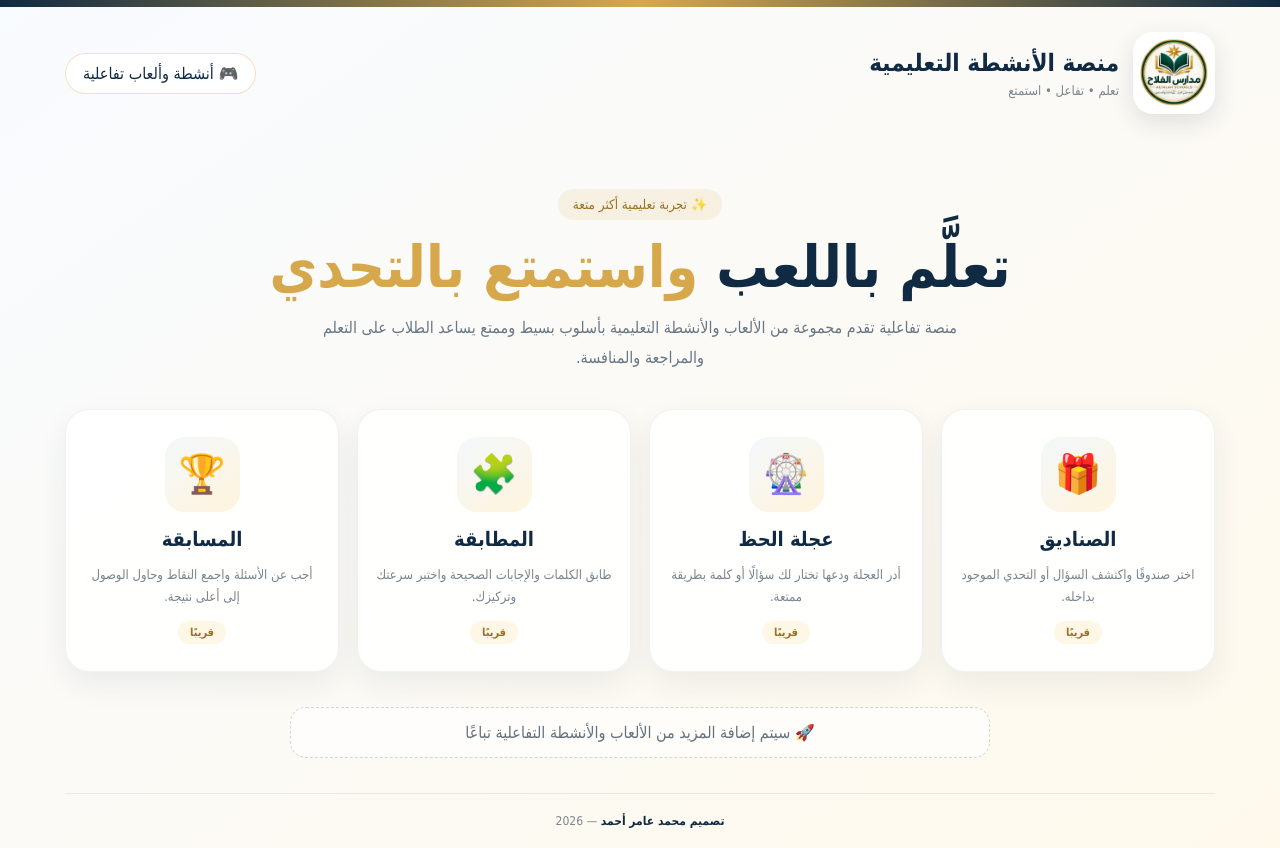
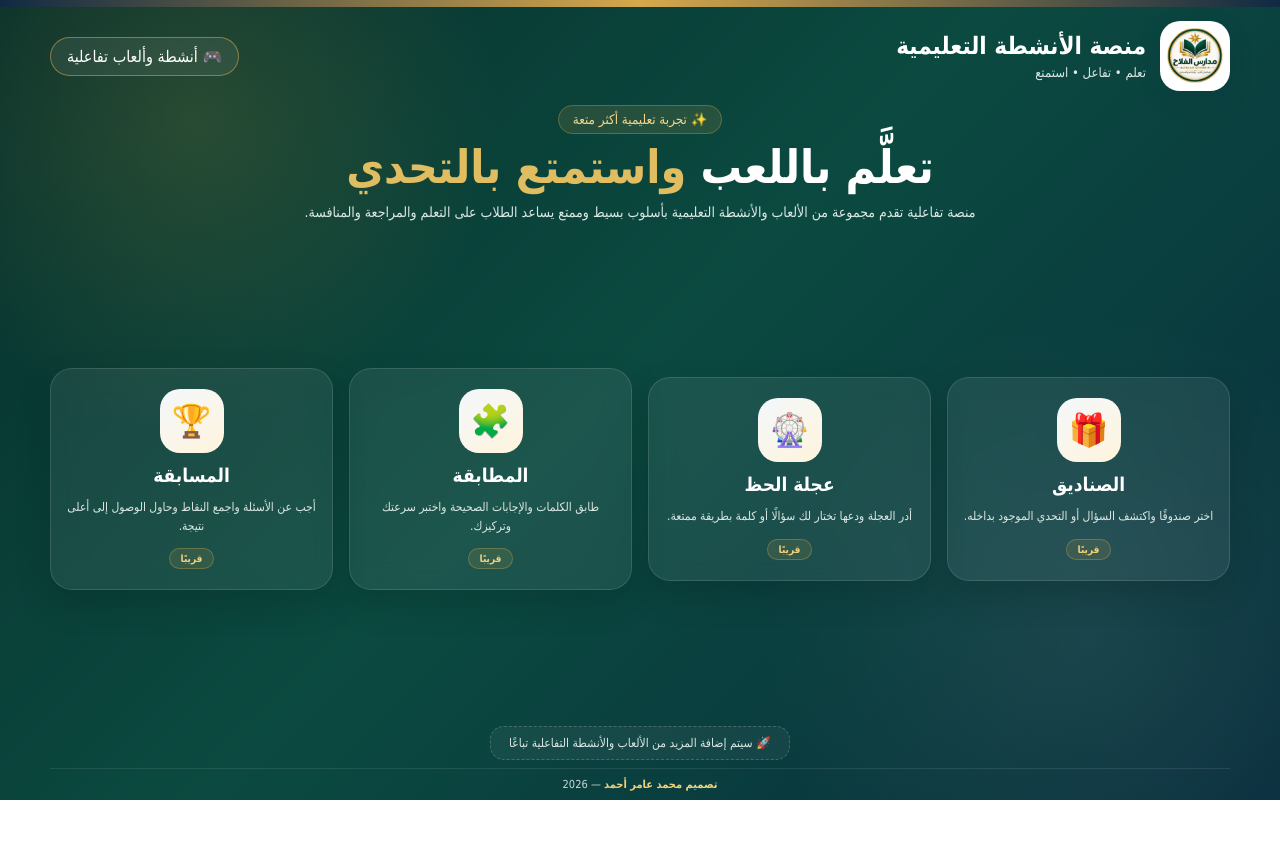
Before and after one commit to muhammadamer1618-dev/activities, a plain HTML site: page index.html in a window 1280 px wide. After the commit the page ends 800 px from the top, so only its background shows below. Drawn offline with Linux system fonts and the light colour scheme.

Commit message:
Update index.html

```diff
--- a/index.html
+++ b/index.html
@@ -4,17 +4,21 @@
 <meta charset="UTF-8"><meta name="viewport" content="width=device-width,initial-scale=1">
 <title>منصة الأنشطة التعليمية</title>
 <style>
-*{box-sizing:border-box}body{margin:0;font-family:Tahoma,Arial;background:linear-gradient(145deg,#f8fbff,#fff9ec);color:#203040;min-height:100vh}
+*{box-sizing:border-box}body{margin:0;font-family:Tahoma,Arial;color:#fff;height:100vh;overflow:hidden;background:
+radial-gradient(circle at 15% 15%,rgba(212,175,55,.16),transparent 24%),
+radial-gradient(circle at 85% 80%,rgba(255,255,255,.07),transparent 26%),
+linear-gradient(135deg,#062f2b 0%,#0b4a40 48%,#082e3d 100%)}
 .top{height:7px;background:linear-gradient(90deg,#102a43,#d6a84b,#102a43)}
-.wrap{width:min(1150px,92%);margin:auto}
-header{display:flex;align-items:center;justify-content:space-between;padding:25px 0}
-.brand{display:flex;align-items:center;gap:14px}.logo{width:82px;height:82px;background:white;border-radius:20px;padding:7px;box-shadow:0 8px 25px #102a4320}.logo img{width:100%;height:100%;object-fit:contain}
-.brand h2{margin:0;color:#102a43}.brand p{margin:6px 0 0;color:#7b8790;font-size:13px}.tag{background:white;padding:10px 17px;border-radius:30px;border:1px solid #d6a84b55;color:#102a43}
-.hero{text-align:center;padding:55px 10px 35px}.hero small{background:#d6a84b20;color:#997126;padding:8px 15px;border-radius:30px}.hero h1{font-size:clamp(35px,5vw,58px);color:#102a43;margin:20px 0 12px}.hero h1 span{color:#d6a84b}.hero p{max-width:670px;margin:auto;color:#687784;line-height:1.9}
-.games{display:grid;grid-template-columns:repeat(4,1fr);gap:18px;padding-bottom:35px}.card{background:#ffffffdd;border-radius:24px;text-align:center;padding:27px 18px;box-shadow:0 12px 30px #102a4312;border:1px solid #102a4310;transition:.25s}.card:hover{transform:translateY(-7px);box-shadow:0 18px 38px #102a4322}.icon{width:75px;height:75px;border-radius:20px;background:linear-gradient(145deg,#f3f8fc,#fff4dc);display:grid;place-items:center;font-size:38px;margin:auto}.card h3{color:#102a43;font-size:20px;margin:15px 0 8px}.card p{color:#78858e;font-size:13px;line-height:1.7}.soon{display:inline-block;background:#fff7e6;color:#997126;border-radius:20px;padding:5px 12px;font-size:11px;font-weight:bold}
-.note{text-align:center;margin:0 auto 35px;padding:15px;background:#ffffff99;border:1px dashed #102a4330;border-radius:16px;color:#64727d;max-width:700px}
-footer{text-align:center;border-top:1px solid #102a4315;padding:20px;color:#7a858d;font-size:12px}footer b{color:#102a43}
-@media(max-width:850px){.games{grid-template-columns:repeat(2,1fr)}}@media(max-width:520px){.games{grid-template-columns:1fr}.tag{display:none}.logo{width:68px;height:68px}.brand h2{font-size:18px}.hero{padding-top:30px}}
+.wrap{width:min(1180px,94%);height:calc(100vh - 7px);margin:auto;display:flex;flex-direction:column}
+header{display:flex;align-items:center;justify-content:space-between;padding:14px 0 6px;flex:0 0 auto}
+.brand{display:flex;align-items:center;gap:14px}.logo{width:70px;height:70px;background:white;border-radius:20px;padding:7px;box-shadow:0 8px 25px #102a4320}.logo img{width:100%;height:100%;object-fit:contain}
+.brand h2{margin:0;color:#fff}.brand p{margin:5px 0 0;color:#dce8e5;font-size:13px}.tag{background:#ffffff12;padding:9px 16px;border-radius:30px;border:1px solid #d6a84b88;color:#fff;backdrop-filter:blur(8px)}
+.hero{text-align:center;padding:12px 10px 16px;flex:0 0 auto}.hero small{background:#d6a84b22;color:#f3d78d;padding:6px 14px;border:1px solid #d6a84b55;border-radius:30px}.hero h1{font-size:clamp(28px,4vw,46px);color:#fff;margin:12px 0 7px}.hero h1 span{color:#e1bd61}.hero p{max-width:720px;margin:auto;color:#dce8e5;line-height:1.65;font-size:14px}
+.games{display:grid;grid-template-columns:repeat(4,1fr);gap:16px;padding:4px 0 12px;flex:1;align-items:center}.card{background:#ffffff12;backdrop-filter:blur(12px);border-radius:22px;text-align:center;padding:20px 15px;box-shadow:0 14px 32px #001b1838;border:1px solid #ffffff20;transition:.25s}.card:hover{transform:translateY(-7px);box-shadow:0 18px 38px #102a4322}.icon{width:64px;height:64px;border-radius:20px;background:linear-gradient(145deg,#f3f8fc,#fff4dc);display:grid;place-items:center;font-size:32px;margin:auto}.card h3{color:#fff;font-size:19px;margin:11px 0 6px}.card p{color:#dce8e5;font-size:12px;line-height:1.55}.soon{display:inline-block;background:#d6a84b22;color:#f1d27c;border:1px solid #d6a84b55;border-radius:20px;padding:4px 11px;font-size:10px;font-weight:bold}
+.note{text-align:center;margin:0 auto 8px;padding:9px 18px;background:#ffffff0d;border:1px dashed #ffffff30;border-radius:14px;color:#dce8e5;max-width:700px;font-size:12px;flex:0 0 auto}
+footer{text-align:center;border-top:1px solid #ffffff18;padding:9px;color:#c8d8d4;font-size:11px;flex:0 0 auto}footer b{color:#f0d27d}
+@media(max-width:850px){body{height:auto;min-height:100vh;overflow:auto}.wrap{height:auto;min-height:100vh}.games{grid-template-columns:repeat(2,1fr)}}
+@media(max-width:520px){.games{grid-template-columns:1fr}.tag{display:none}.logo{width:62px;height:62px}.brand h2{font-size:17px}.hero{padding-top:10px}}
 </style>
 </head>
 <body><div class="top"></div><div class="wrap">
```
